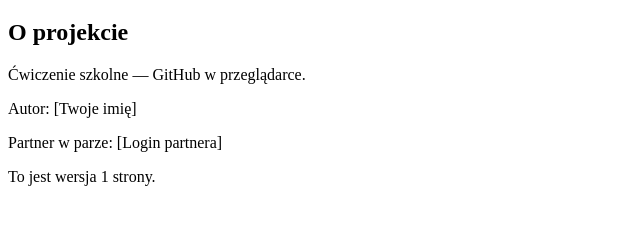
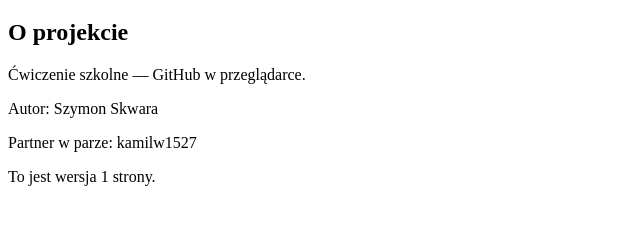
Before and after one commit to skwara4i23-boop/praca-szkolna, a plain HTML site: page index.html in a window 1280 px wide. Shown: the part 61-286 px from the top of the page, without its empty margins (0-640 px from the left). Drawn offline with Linux system fonts and the light colour scheme.

Commit message:
Update author and partner information in index.html

```diff
--- a/index.html
+++ b/index.html
@@ -9,8 +9,8 @@
   <h1>Witaj na mojej stronie z GitHuba</h1>
    <h2>O projekcie</h2>
   <p>Ćwiczenie szkolne — GitHub w przeglądarce.</p>
-  <p>Autor: [Twoje imię]</p>
-  <p>Partner w parze: [Login partnera]</p>
+  <p>Autor: Szymon Skwara</p>
+  <p>Partner w parze: kamilw1527</p>
   <p>To jest wersja 1 strony.</p>
 </body>
 </html>
```
